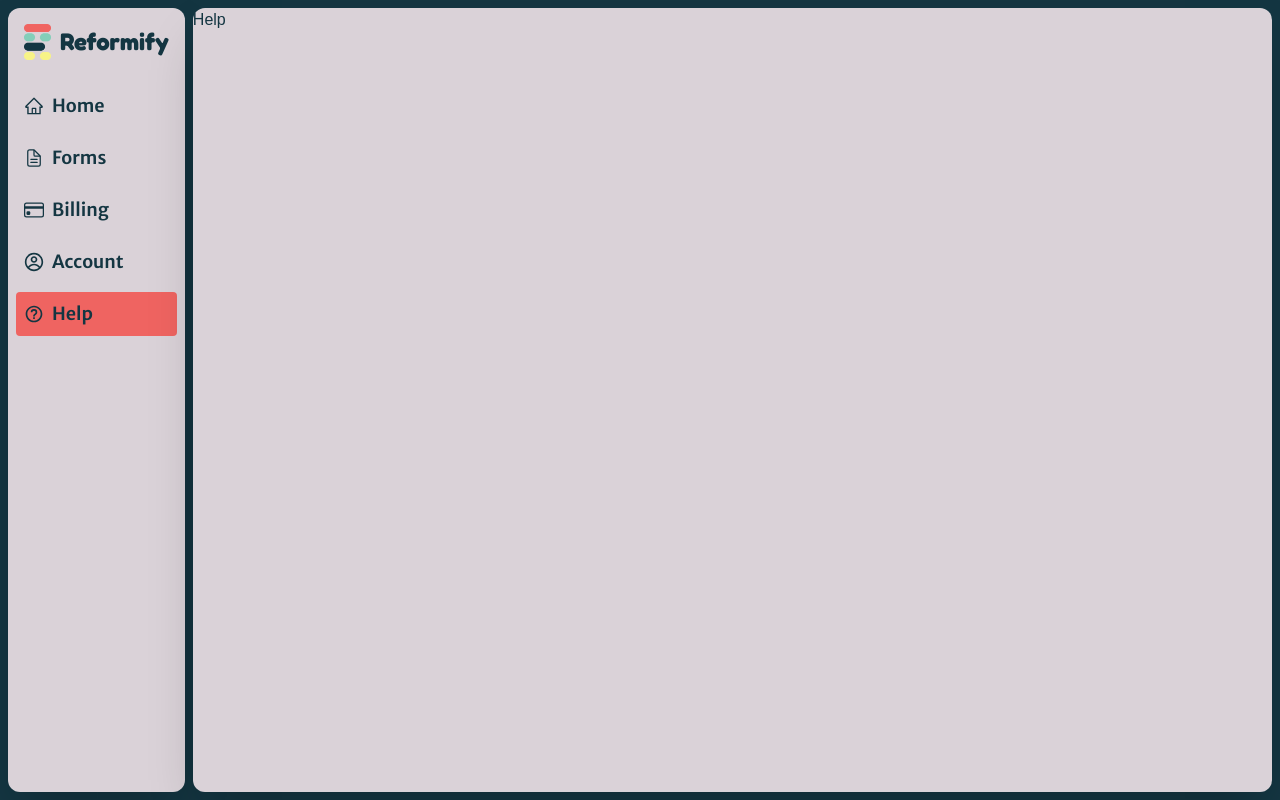
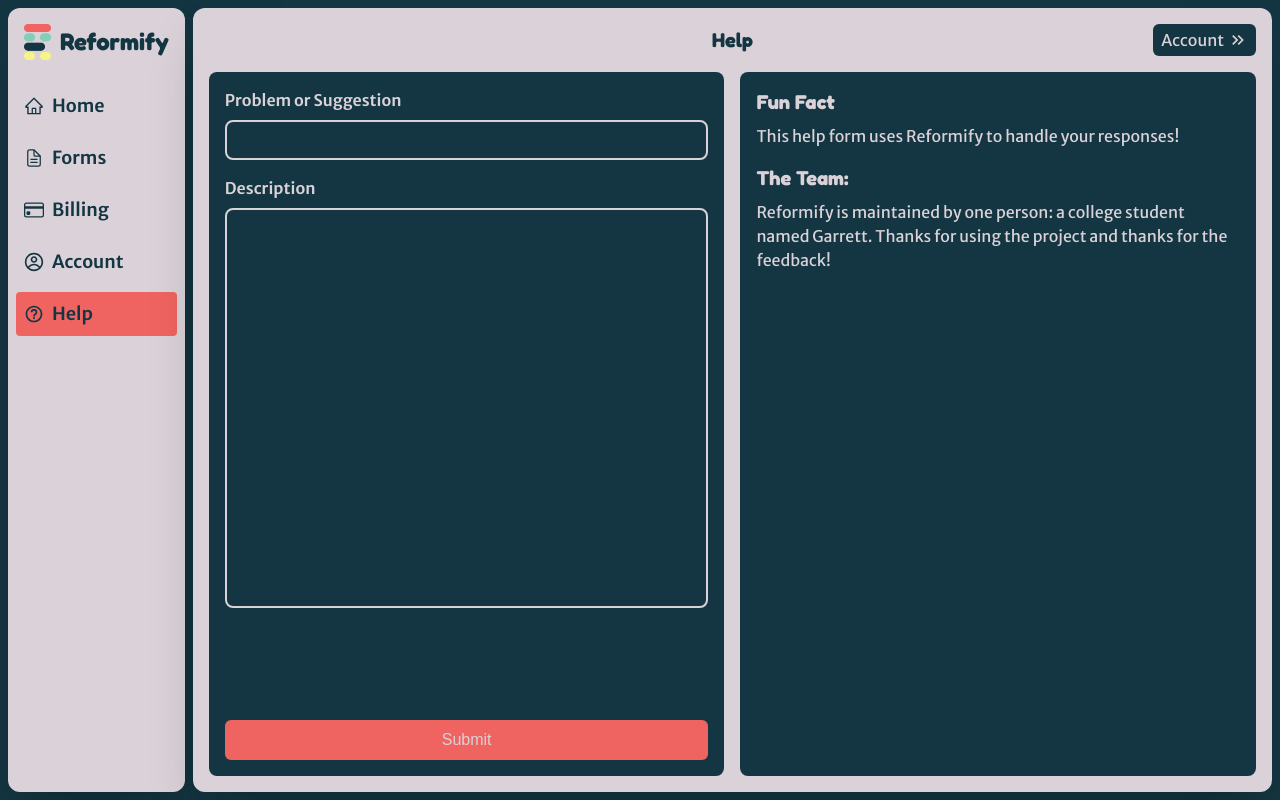
Before and after one commit to gpossst/reformify, a Next.js app: page /dashboard/help in a window 1280 px wide. Built offline with nearby package versions, Linux system fonts and the light colour scheme; no server answers.

Commit message:
Update FormRequest

```diff
--- a/package.json
+++ b/package.json
@@ -12,6 +12,7 @@
     "@auth/mongodb-adapter": "^3.7.3",
     "@tanstack/react-table": "^8.20.5",
     "clsx": "^2.1.1",
+    "date-fns": "^4.1.0",
     "mongodb": "^6.10.0",
     "next": "15.0.3",
     "next-auth": "^4.24.10",
--- a/src/app/(home)/page.tsx
+++ b/src/app/(home)/page.tsx
@@ -16,7 +16,7 @@
         }}
       >
         <div className="text-8xl font-fredoka font-bold text-center px-12 leading-none tracking-tight relative z-10">
-          Fixing the form creation and monitoring process
+          Make forms easy.
         </div>
         <div className="flex items-center justify-center gap-8 relative z-10">
           <DocumentationButton />
--- a/src/app/api/entry/new/route.ts
+++ b/src/app/api/entry/new/route.ts
@@ -14,6 +14,7 @@
     const client = await MongoClient.connect(process.env.MONGODB_URI!);
     const db = client.db("db1");
 
+    console.log("API Key:", apiKey);
     const form = await db.collection("forms").findOne({ apiKey });
 
     if (!form) {
--- /dev/null
+++ b/src/app/api/forms/help/route.ts
@@ -0,0 +1,31 @@
+import { NextRequest, NextResponse } from "next/server";
+
+export async function POST(req: NextRequest) {
+  const formData = await req.json();
+  console.log("Form Data:", formData);
+  console.log("API Key:", process.env.HELP_FORM_KEY);
+  try {
+    const response = await fetch("http://localhost:3000/api/entry/new", {
+      method: "POST",
+      headers: {
+        "Content-Type": "application/json",
+        Authorization: "58bd8328c6743a83990ef3fa82828b91",
+      },
+      body: JSON.stringify(formData),
+    });
+
+    if (response.ok) {
+      return NextResponse.json({
+        message: "Help request submitted successfully",
+      });
+    } else {
+      return NextResponse.json(
+        { error: "Failed to submit help request" },
+        { status: 400 }
+      );
+    }
+  } catch (error) {
+    console.error("Error submitting help request:", error);
+    return NextResponse.json({ error: "An error occurred" }, { status: 500 });
+  }
+}
--- a/src/app/components/FormRequest.tsx
+++ b/src/app/components/FormRequest.tsx
@@ -47,14 +47,14 @@
       curl: `curl -X POST \\
   http://localhost:3000/api/entry/new \\
   -H 'Content-Type: application/json' \\
-  -H 'Authorization: YOUR_API_KEY' \\
+  -H 'Authorization: FORM_API_KEY' \\
   -d '${JSON.stringify(payload, null, 2)}'`,
 
       javascript: `fetch('http://localhost:3000/api/entry/new', {
   method: 'POST',
   headers: {
     'Content-Type': 'application/json',
-    'Authorization': 'YOUR_API_KEY'
+    'Authorization': 'FORM_API_KEY'
   },
   body: JSON.stringify(${JSON.stringify(payload, null, 2)})
 })`,
@@ -68,7 +68,7 @@
     json=payload,
     headers={
         'Content-Type': 'application/json',
-        'Authorization': 'YOUR_API_KEY'
+        'Authorization': 'FORM_API_KEY'
     }
 )`,
     };
--- a/src/app/dashboard/help/page.tsx
+++ b/src/app/dashboard/help/page.tsx
@@ -1,11 +1,145 @@
-import React from "react";
+"use client";
 
-function page() {
+import React, { useState } from "react";
+import DashButton from "@/app/components/DashButton";
+import { useSession } from "next-auth/react";
+import LoadIcon from "@/app/components/LoadIcon";
+import { FaCheck } from "react-icons/fa";
+import { useRouter } from "next/navigation";
+
+function Page() {
+  const router = useRouter();
+  const { data: session } = useSession();
+  const [formData, setFormData] = useState({
+    problem: "",
+    description: "",
+  });
+  const [loading, setLoading] = useState(false);
+  const [completed, setCompleted] = useState(false);
+
+  const handleSubmit = async (e: React.FormEvent) => {
+    setLoading(true);
+    e.preventDefault();
+
+    if (!session?.user?.email || !session?.user?.name) {
+      alert("You must be signed in to submit a help request");
+      return;
+    }
+
+    try {
+      // eslint-disable-next-line @typescript-eslint/no-unused-vars
+      const response = await fetch("/api/forms/help", {
+        method: "POST",
+        headers: {
+          "Content-Type": "application/json",
+        },
+        body: JSON.stringify({
+          entry: {
+            email: session.user.email,
+            Name: session.user.name,
+            Problem: formData.problem,
+            Description: formData.description,
+          },
+        }),
+      });
+
+      setFormData({
+        problem: "",
+        description: "",
+      });
+    } catch (error) {
+      console.error("Error submitting help request:", error);
+      alert("An error occurred. Please try again.");
+    } finally {
+      setCompleted(true);
+      setLoading(false);
+      setTimeout(() => {
+        router.push("/dashboard");
+      }, 2000);
+    }
+  };
+
   return (
-    <div>
-      <div>Help</div>
+    <div className="flex flex-col h-full w-full gap-4 p-4">
+      <div className="flex justify-between items-center">
+        <div className="flex-1" />
+        <div className="font-fredoka text-xl text-center font-bold text-foreground">
+          Help
+        </div>
+        <div className="flex-1 flex justify-end">
+          <DashButton link="/dashboard/account" text="Account" />
+        </div>
+      </div>
+      <div className="flex h-full w-full gap-4">
+        <div className="flex-1 bg-foreground rounded-lg p-4">
+          <form
+            onSubmit={handleSubmit}
+            className="flex flex-col gap-4 w-full h-full justify-between"
+          >
+            <div className="flex flex-col gap-4">
+              <div className="flex flex-col gap-2">
+                <label className="font-merriweather text-background font-semibold">
+                  Problem or Suggestion
+                </label>
+                <input
+                  type="text"
+                  value={formData.problem}
+                  onChange={(e) =>
+                    setFormData({ ...formData, problem: e.target.value })
+                  }
+                  className="p-2 rounded-lg text-background bg-foreground border-2 border-background font-merriweather text-sm"
+                  required
+                />
+              </div>
+
+              <div className="flex flex-col gap-2">
+                <label className="font-merriweather text-background font-semibold">
+                  Description
+                </label>
+                <textarea
+                  value={formData.description}
+                  onChange={(e) =>
+                    setFormData({ ...formData, description: e.target.value })
+                  }
+                  className="p-2 rounded-lg min-h-[400px] text-background bg-foreground border-2 border-background font-merriweather text-sm"
+                  style={{ resize: "none" }}
+                  required
+                />
+              </div>
+            </div>
+
+            <button
+              type="submit"
+              className={`w-full bg-accent text-background p-2 rounded-md hover:bg-accent/90 transition-colors text-center flex justify-center items-center ${
+                loading && !completed ? "opacity-50 cursor-not-allowed" : ""
+              }`}
+            >
+              {loading && !completed ? (
+                <LoadIcon color="white" size={20} />
+              ) : completed ? (
+                <FaCheck size={20} />
+              ) : (
+                "Submit"
+              )}
+            </button>
+          </form>
+        </div>
+        <div className="flex-1 bg-foreground text-background font-merriweather flex flex-col rounded-lg gap-4 p-4">
+          <div className="flex flex-col gap-2">
+            <h2 className="font-fredoka text-xl font-bold">Fun Fact</h2>
+            <p>This help form uses Reformify to handle your responses!</p>
+          </div>
+          <div className="flex flex-col gap-2">
+            <h2 className="font-fredoka text-xl font-bold">The Team:</h2>
+            <p>
+              Reformify is maintained by one person: a college student named
+              Garrett. Thanks for using the project and thanks for the feedback!
+            </p>
+          </div>
+        </div>
+      </div>
     </div>
   );
 }
 
-export default page;
+export default Page;
--- a/src/app/dashboard/page.tsx
+++ b/src/app/dashboard/page.tsx
@@ -1,9 +1,10 @@
 import React from "react";
 import UserName from "../components/UserName";
+
 function page() {
   return (
-    <div>
-      <h1>Dashboard</h1>
+    <div className="flex flex-col h-full w-full gap-4 p-4">
+      <h1 className="font-fredoka text-xl font-bold">Dashboard</h1>
       <UserName />
     </div>
   );
```
Also changed, not shown: 1 other file (tests, documents, lock files or other folders).
